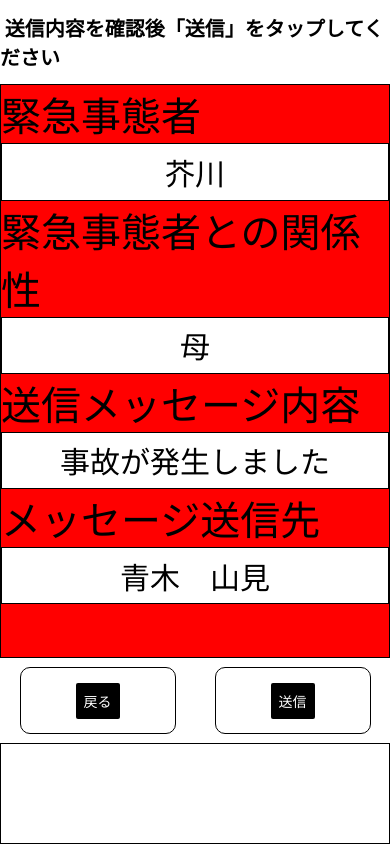
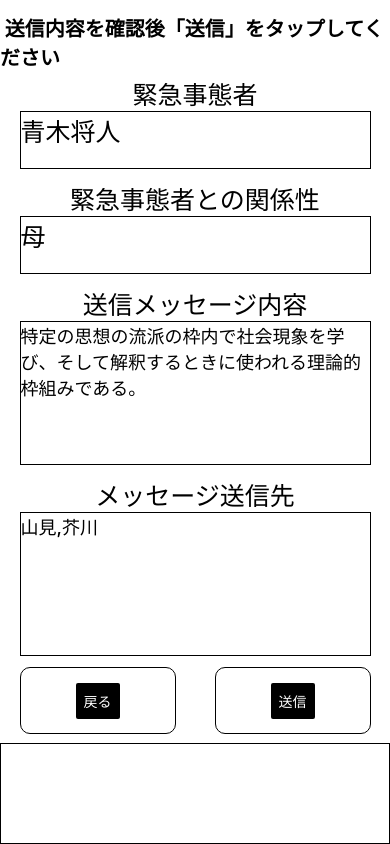
Before and after one commit to MasatoAoki/Study_01, a React Native app: screen / in a window 390 px wide. Built offline with nearby package versions, Linux system fonts and the light colour scheme.

Commit message:
cg_202109231639

```diff
--- a/App.js
+++ b/App.js
@@ -1,11 +1,7 @@
 import { StatusBar } from 'expo-status-bar';
 import React from 'react';
 import { StyleSheet, Text, View, FlatList, SafeAreaView, Button, Alert } from 'react-native';
-import TitleItem from './components/TitleItem';
-import TubItem from './components/TubItem';
-import ConfirmationItem from './components/ConfirmationItem';
-import SentakuItem from './components/SentakuItem';
-import user from './components/user.json'
+import MessageTransmissionConfirmation from './MessageTransmissionConfirmation';
 
 
 
@@ -14,10 +10,7 @@ export default function App() {
   return (
 
     <SafeAreaView style={styles.container}>
-      <TitleItem title="送信内容を確認後「送信」をタップしてください" />
-      <ConfirmationItem/>
-      <SentakuItem />
-      <TubItem />
+      <MessageTransmissionConfirmation/>
     </SafeAreaView >
   );
 }
@@ -26,9 +19,9 @@ export default function App() {
 const styles = StyleSheet.create({
   container: {
     flex: 1,
-    backgroundColor: 'blue',
-    alignItems: "center",
-    justifyContent: "flex-end",
+    backgroundColor: '#fff',
+    // alignItems: "center",
+    // justifyContent: "flex-end",
 
 
   },
--- /dev/null
+++ b/MessageTransmissionConfirmation.js
@@ -0,0 +1,40 @@
+import { StatusBar } from 'expo-status-bar';
+import React from 'react';
+import { StyleSheet, Text, View, FlatList, SafeAreaView, Button, Alert } from 'react-native';
+import TitleItem from './components/TitleItem';
+import TubItem from './components/TubItem';
+import ConfirmationItem from './components/ConfirmationItem';
+import SelectionItem from './components/SelectionItem';
+
+const MessageTransmissionConfirmation =() => {
+
+    return (
+
+        <SafeAreaView style={styles.container}>
+          <TitleItem title="送信内容を確認後「送信」をタップしてください" />
+          <ConfirmationItem/>
+          <SelectionItem />
+          <TubItem />
+        </SafeAreaView >
+      );
+
+
+}
+
+
+
+const styles = StyleSheet.create({
+  container: {
+    flex: 1,
+    backgroundColor: '#fff',
+    alignItems: "center",
+    justifyContent: "flex-end",
+
+
+  },
+
+});
+
+export default MessageTransmissionConfirmation
+
+//M_20210923
--- a/components/ConfirmationItem.js
+++ b/components/ConfirmationItem.js
@@ -1,33 +1,44 @@
 import { StatusBar } from 'expo-status-bar';
 import React from 'react';
-import { StyleSheet, Text, View, FlatList, SafeAreaView, Button, Alert } from 'react-native';
+import { StyleSheet, Text, View, FlatList, SafeAreaView, Button, Alert, } from 'react-native';
+import user from './user.json' //dummy
 
 
 const ConfirmationItem = () => {
 
     return (
         <View style={styles.confirmationContainer}>
-            <Text style={styles.confirmationtestContainer} >緊急事態者</Text>
-            <View style={styles.confirmationAnsContainer}>
-            <Text style={styles.confirmationtestplasContainer} >芥川</Text>
+            <Text style={styles.confirmationtxtContainer} >緊急事態者</Text>
+            <View style={styles.confirmationAnsContainer1}>
+            {user.map((users)=>(
+                <Text style={styles.confirmationAnstxtContainer1}>{users.username}</Text>
+            ))}
             </View>
 
-            <Text style={styles.confirmationtestContainer} >緊急事態者との関係性</Text>
-            <View style={styles.confirmationAnsContainer}>
-            <Text style={styles.confirmationtestplasContainer} >母</Text>
+            <Text style={styles.confirmationtxtContainer} >緊急事態者との関係性</Text>
+            <View style={styles.confirmationAnsContainer1}>
+            {user.map((users)=>(
+                <Text style={styles.confirmationAnstxtContainer1}>{users.relationship}</Text>
+            ))}
             </View>
-            <Text style={styles.confirmationtestContainer} >送信メッセージ内容</Text>
-            <View style={styles.confirmationAnsContainer}>
-            <Text style={styles.confirmationtestplasContainer} >事故が発生しました</Text>
+
+            <Text style={styles.confirmationtxtContainer} >送信メッセージ内容</Text>
+            <View style={styles.confirmationAnsContainer2}>
+            {user.map((users)=>(
+                <Text style={styles.confirmationAnstxtContainer2}>{users.message}</Text>
+            ))}
             </View>
-            <Text style={styles.confirmationtestContainer} >メッセージ送信先</Text>
-            <View style={styles.confirmationAnsContainer}>
-            <Text style={styles.confirmationtestplasContainer} >青木　山見</Text>
+
+            <Text style={styles.confirmationtxtContainer} >メッセージ送信先</Text>
+            <View style={styles.confirmationAnsContainer2}>
+            {user.map((users)=>(
+                <Text style={styles.confirmationAnstxtContainer2}>{users.send}</Text>
+            ))}
             </View>
+
         </View>
 
-    )
-}
+    )}
 
 
 
@@ -35,33 +46,51 @@ const ConfirmationItem = () => {
 
 const styles = StyleSheet.create({
 
-
-
-
     confirmationContainer: {
         width: "100%",
         height: "68%",
-        backgroundColor: "red",
-        borderWidth: 1,
-        alignItems: "flex-start",
-        justifyContent: "flex-start",
-    },
-
-    confirmationAnsContainer:{
-        width: "100%",
-        height: "10%",
         backgroundColor: "#fff",
-        borderWidth: 1,
         alignItems: "center",
         justifyContent: "center",
 
     },
-    confirmationtestContainer:{
-        fontSize:40
+
+    confirmationAnsContainer1:{
+        width: "90%",
+        height: "10%",
+        backgroundColor: "#fff",
+        borderWidth: 1,
+        alignItems: "flex-start",
+        justifyContent: "flex-start",
+        marginBottom:"3%",
+
     },
-    confirmationtestplasContainer:{
-        fontSize:30
-    }
+
+    confirmationAnsContainer2:{
+        width: "90%",
+        height: "25%",
+        backgroundColor: "#fff",
+        borderWidth: 1,
+        alignItems: "flex-start",
+        justifyContent: "flex-start",
+        marginBottom:"3%",
+
+    },
+
+
+    confirmationtxtContainer:{
+        fontSize:25,
+        fontWeight:"500"
+    },
+    confirmationAnstxtContainer1:{
+        fontSize:25,
+        fontWeight:"500"
+    },
+    confirmationAnstxtContainer2:{
+        fontSize:18,
+        fontWeight:"500"
+    },
+
 
 
 
--- a/components/SentakuItem.js
+++ b/components/SelectionItem.js
@@ -3,11 +3,11 @@ import React from 'react';
 import { StyleSheet, Text, View, FlatList, SafeAreaView, Button, Alert } from 'react-native';
 
 
-const SentakuItem = () => {
+const SelectionItem = () => {
     return (
 
-        <View style={styles.sentakuContainer}>
-            <View style={styles.returnButtonContainer}>
+        <View style={styles.selectionContainer}>
+            <View style={styles.selectionButtonContainer}>
                 <Button
                     title="戻る"
                     onPress={() => Alert.alert("戻るがタップされました")}
@@ -16,7 +16,7 @@ const SentakuItem = () => {
                 </Button>
             </View>
 
-            <View style={styles.sendButtonContainer}>
+            <View style={styles.selectionButtonContainer}>
                 <Button
                     title="送信"
                     onPress={() => Alert.alert("送信がタップされました")}
@@ -33,7 +33,7 @@ const SentakuItem = () => {
 
 const styles = StyleSheet.create({
 
-    sentakuContainer: {
+    selectionContainer: {
         width: "100%",
         height: "10%",
         backgroundColor: "#fff",
@@ -43,7 +43,7 @@ const styles = StyleSheet.create({
 
     },
 
-    returnButtonContainer: {
+    selectionButtonContainer: {
         width: "40%",
         height: "80%",
         flexDirection: "row",
@@ -56,21 +56,8 @@ const styles = StyleSheet.create({
         borderTopRightRadius: 10,
     },
 
-    sendButtonContainer: {
-        width: "40%",
-        height: "80%",
-        flexDirection: "row",
-        borderWidth: 1,
-        alignItems: "center",
-        justifyContent: "center",
-        borderBottomLeftRadius: 10,
-        borderBottomRightRadius: 10,
-        borderTopLeftRadius: 10,
-        borderTopRightRadius: 10,
-    }
-
 
 });
 
 
-export default SentakuItem;
+export default SelectionItem;
--- a/components/TitleItem.js
+++ b/components/TitleItem.js
@@ -6,7 +6,7 @@ import { StyleSheet, Text, View, FlatList, SafeAreaView, Button, Alert } from 'r
 const TitleItem = (props) => {
     return (
         <View style={styles.TitleContainer}>
-            <Text style={styles.Title}> {props.title}</Text>
+            <Text style={styles.Titletxt}> {props.title}</Text>
         </View>
 
     )
@@ -23,7 +23,7 @@ const styles = StyleSheet.create({
         justifyContent: 'center',
     },
 
-    Title: {
+    Titletxt: {
         fontSize: 20,
         fontWeight: "700"
 
--- a/components/user.json
+++ b/components/user.json
@@ -1,8 +1,8 @@
 [
     {
-        "username": "青木",
+        "username": "青木将人",
         "relationship": "母",
-        "message": "特定の思想の流派の枠内で社会現象を学び、そして解釈するときに使われる理論的枠組みである。社会科学者たちが用いる不可欠の手段であり、最も妥当で信頼できる方法論（例えば実証主義や反実証主義）をめぐる――あるいは構造と力のどちらを重要とみなすかをめぐる――歴史論争と関連する理論である。ある種の社会理論は厳密に科学的、記述的、そして客観的であり続けようと試みている。これと対立する理論は、対照的に、表面的には規範的な立場を示し、しばしば従来の因習的な思想に固有のイデオロギー的な側面を批判する。",
+        "message": "特定の思想の流派の枠内で社会現象を学び、そして解釈するときに使われる理論的枠組みである。",
         "send": "山見,芥川"
     }
 
```
